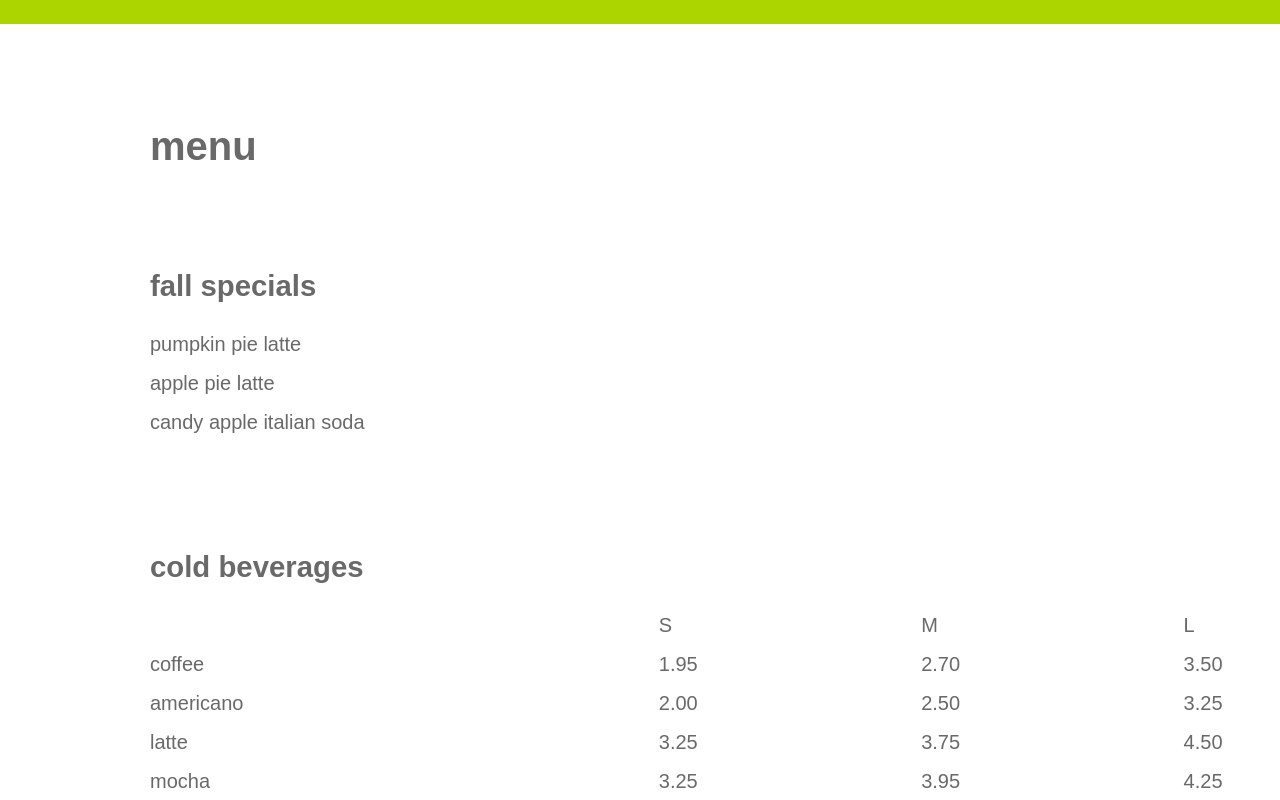
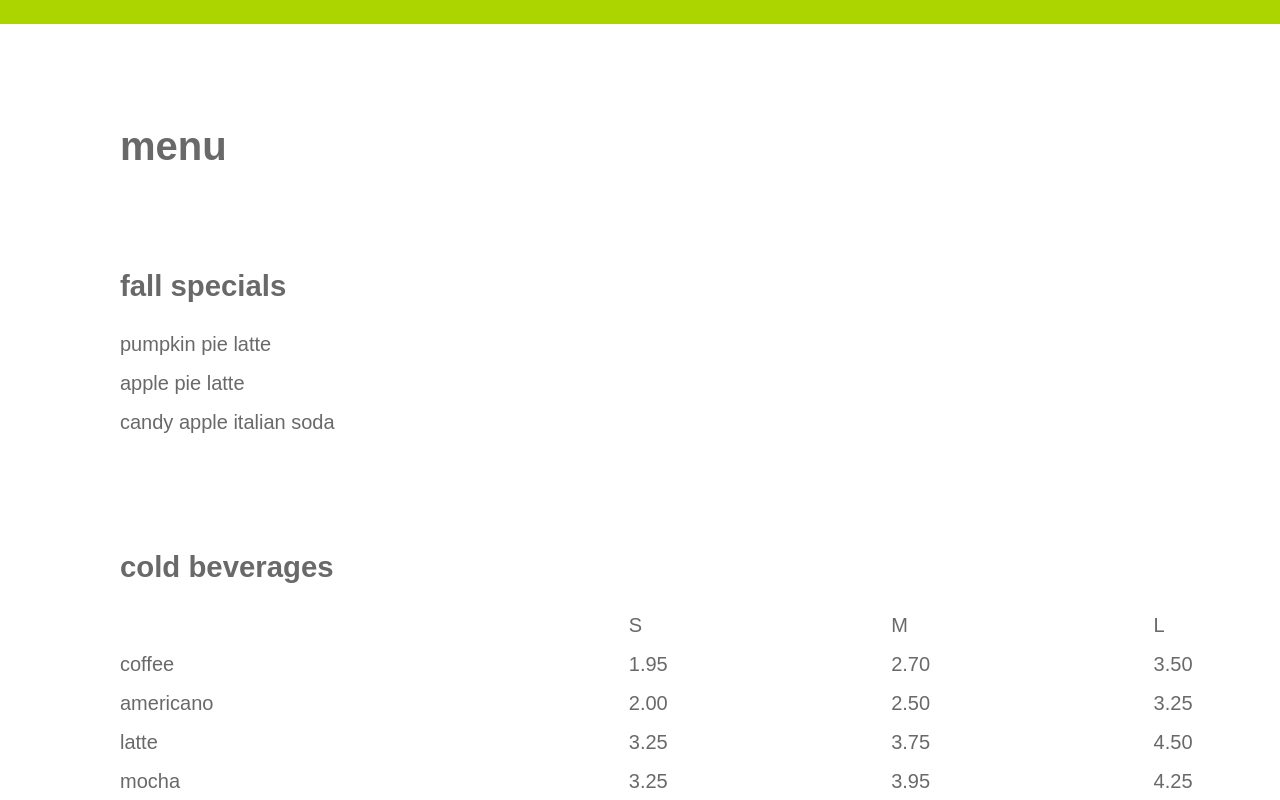
Before and after one commit to saavanay/gra321-f19, a plain HTML site: page Charlie's/index.html in a window 1280 px wide. Shown: the part 760-1560 px from the top of the page. Drawn offline with Linux system fonts and the light colour scheme; a web font is replaced by a local one.

Commit message:
padding left change

```diff
--- a/Charlie's/css/charlies.css
+++ b/Charlie's/css/charlies.css
@@ -27,7 +27,7 @@ h2 {
   font-weight: 700;
   font-style: normal;
   font-size: 30pt;
-  margin-left: 150;
+  margin-left: 120;
   margin-top: 100;
   margin-bottom: 100;
 }
@@ -37,7 +37,7 @@ h3 {
   font-weight: 700;
   font-style: normal;
   font-size: 22pt;
-  margin-left: 150;
+  margin-left: 120;
   margin-top: 100;
   margin-bottom: 30;
 }
@@ -63,7 +63,7 @@ h4 {color: #696969;
   font-family: futura-pt, sans-serif;
   font-weight: 500;
   font-style: normal;
-  margin-left: 150;
+  margin-left: 120;
 
 }
 
@@ -79,7 +79,7 @@ h5 {
   font-size: 22pt;
   font-family: futura-pt, sans-serif;
   font-weight: 700;
-  padding-left: 150;
+  padding-left: 120;
   padding-top: 50;
   padding-bottom: 30;
   color: white;
@@ -95,7 +95,7 @@ body {
 }
 
 p{
-  padding-left: 150;
+  padding-left: 120;
   font-weight: 500;
 }
 
```
